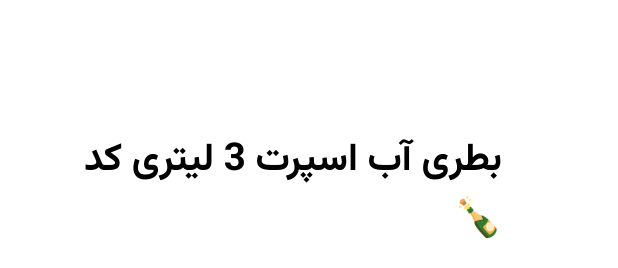
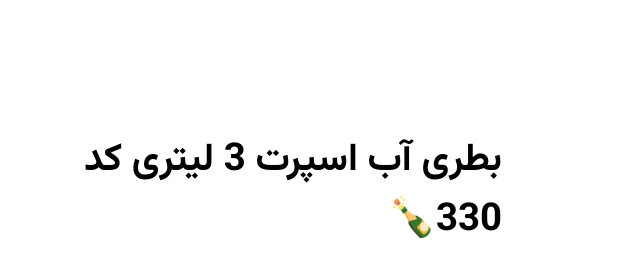
Before and after one commit to eilia1234/sportkala, a plain HTML site: page templates/index14.html in a window 1280 px wide. Shown: the top 268 px of the page, 0-618 px from the left. Drawn offline with Linux system fonts and the light colour scheme; grey boxes are pictures that could not be loaded.

Commit message:
Update index14.html

```diff
--- a/templates/index14.html
+++ b/templates/index14.html
@@ -206,7 +206,7 @@
   <!-- جزئیات و توضیحات -->
   <div class="product-details">
     <div class="product-title">
-      <h1>بطری آب اسپرت 3 لیتری کد 🍾</h1>
+      <h1>بطری آب اسپرت 3 لیتری کد 330🍾</h1>
       <div class="auth-label">اصل</div>
       <!-- برای غیر اصل: <div class="auth-label non-original">غیر اصل</div> -->
     </div>
```
